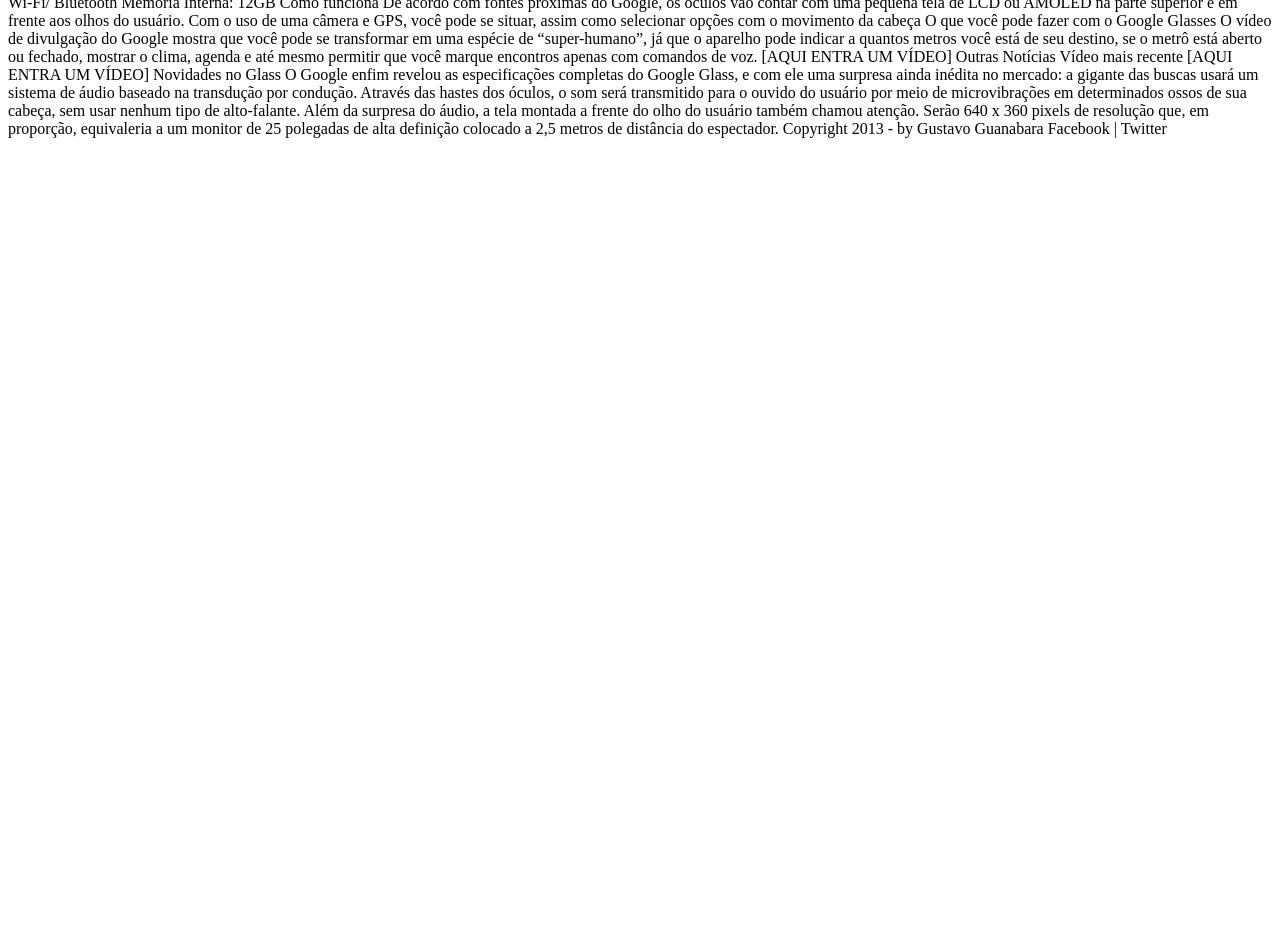
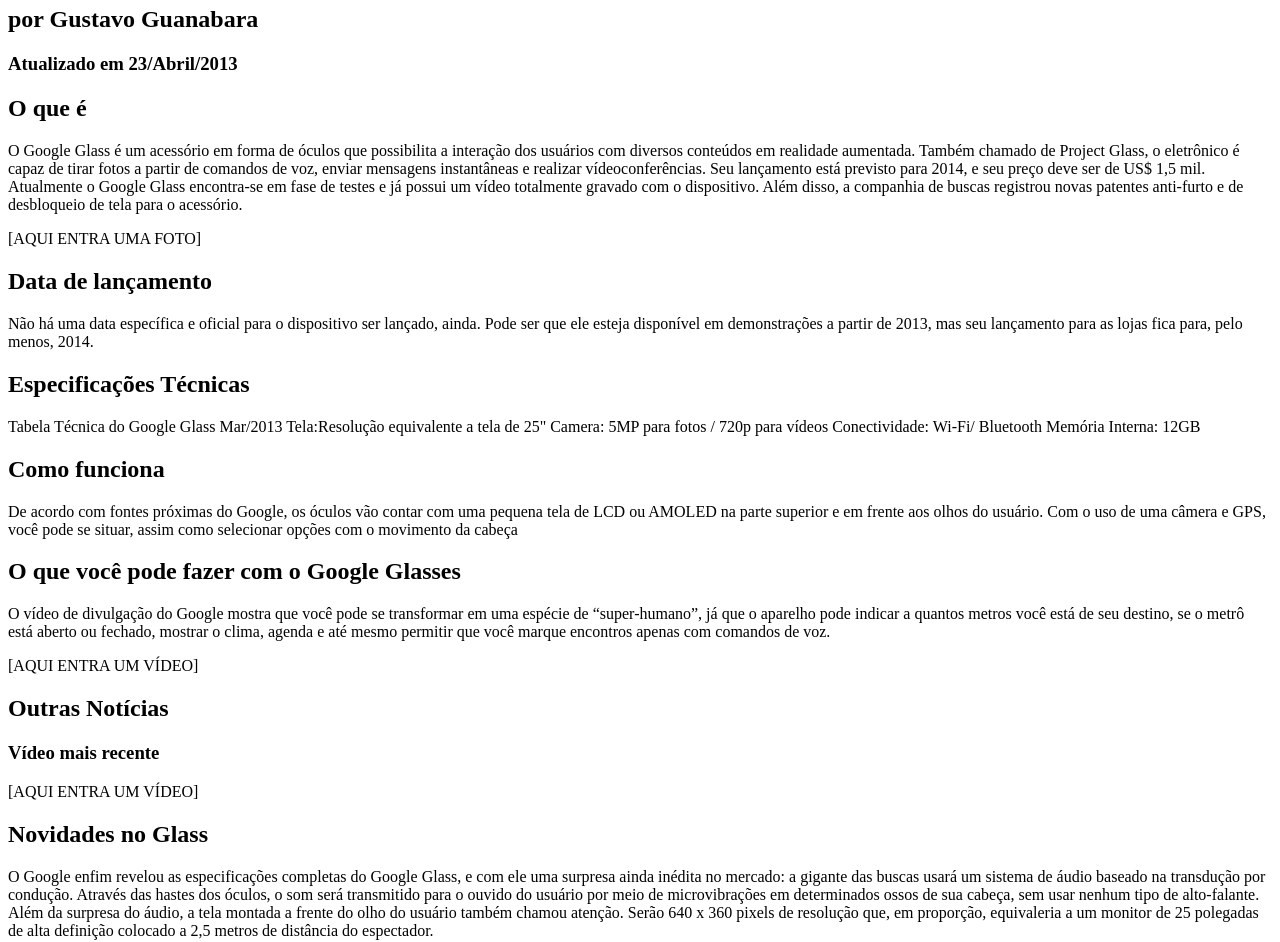
Before and after one commit to HLFer/CursoHTML5, a plain HTML site: page index.html in a window 1280 px wide. Shown: the part 366-1308 px from the top of the page. Before the commit the page ends 800 px from the top, so only its background shows below. Drawn offline with Linux system fonts and the light colour scheme.

Commit message:
Aula 06
Parágrafos, Quebras de linha e Símbolos Especiais

```diff
--- a/index.html
+++ b/index.html
@@ -32,46 +32,78 @@
 
             </header>
 
-            Tecnologia > Inovações
-            Saiba tudo sobre o Google Glass
-            por Gustavo Guanabara
-            Atualizado em 23/Abril/2013
+            <hgroup>
+            	<h3>Tecnologia > &nbsp;Inovações</h3>
+            	<h1>Saiba tudo sobre o Google Glass</h1>
+            	<h2>por Gustavo Guanabara</h2>
+            	<h3>Atualizado em 23/Abril/2013</h3>
+        	</hgroup>
 
-            O que é
-            O Google Glass é um acessório em forma de óculos que possibilita a interação dos usuários com diversos conteúdos em realidade aumentada. Também chamado de Project Glass, o eletrônico é capaz de tirar fotos a partir de comandos de voz, enviar mensagens instantâneas e realizar vídeoconferências. Seu lançamento está previsto para 2014, e seu preço deve ser de US$ 1,5 mil. Atualmente o Google Glass encontra-se em fase de testes e já possui um vídeo totalmente gravado com o dispositivo. Além disso, a companhia de buscas registrou novas patentes anti-furto e de desbloqueio de tela para o acessório.
+            <!--
+
+            Alguns símbolos especiais em HTML:
+
+            &lt;
+			&gt;
+			&le;
+			&ge;
+			&pound;
+			&yen;
+			&euro;
+			&copy;
+			&trade;
+			&reg;
+
+			&permil;
+			&infin;
+			&times;
+			&oplus;
+			&radic;
+			&ne;
+
+            &delta;
+            &Delta;
+			&Lambda;
+			&omega;
+			&phi;
+
+            -->
+
+            <h2>O que é</h2>
+            <p>O Google Glass é um acessório em forma de óculos que possibilita a interação dos usuários com diversos conteúdos em realidade aumentada. Também chamado de Project Glass, o eletrônico é capaz de tirar fotos a partir de comandos de voz, enviar mensagens instantâneas e realizar vídeoconferências. Seu lançamento está previsto para 2014, e seu preço deve ser de US$ 1,5 mil. Atualmente o Google Glass encontra-<wbr/>se em fase de testes e já possui um vídeo totalmente gravado com o dispositivo. Além disso, a companhia de buscas registrou novas patentes anti-<wbr/>furto e de desbloqueio de tela para o acessório.</p>
 
             [AQUI ENTRA UMA FOTO]
 
-            Data de lançamento
-            Não há uma data específica e oficial para o dispositivo ser lançado, ainda. Pode ser que ele esteja disponível em demonstrações a partir de 2013, mas seu lançamento para as lojas fica para, pelo menos, 2014.
+            <h2>Data de lançamento</h2>
+            <p>Não há uma data específica e oficial para o dispositivo ser lançado, ainda. Pode ser que ele esteja disponível em demonstrações a partir de 2013, mas seu lançamento para as lojas fica para, pelo menos, 2014.</p>
 
-            Especificações Técnicas
-            Tabela Técnica do Google Glass Mar/2013
+            <h2>Especificações Técnicas</h2>
+            <p>Tabela Técnica do Google Glass Mar/2013
 
             Tela:Resolução equivalente a tela de 25"
             Camera: 5MP para fotos / 720p para vídeos
-            Conectividade: Wi-Fi/ Bluetooth
-            Memória Interna: 12GB
+            Conectividade: Wi-<wbr/>Fi/ Bluetooth
+            Memória Interna: 12GB</p>
 
-            Como funciona
-            De acordo com fontes próximas do Google, os óculos vão contar com uma pequena tela de LCD ou AMOLED na parte superior e em frente aos olhos do usuário. Com o uso de uma câmera e GPS, você pode se situar, assim como selecionar opções com o movimento da cabeça
+            <h2>Como funciona</h2>
+            <p>De acordo com fontes próximas do Google, os óculos vão contar com uma pequena tela de LCD ou AMOLED na parte superior e em frente aos olhos do usuário. Com o uso de uma câmera e GPS, você pode se situar, assim como selecionar opções com o movimento da cabeça</p>
 
-            O que você pode fazer com o Google Glasses
-            O vídeo de divulgação do Google mostra que você pode se transformar em uma espécie de “super-humano”, já que o aparelho pode indicar a quantos metros você está de seu destino, se o metrô está aberto ou fechado, mostrar o clima, agenda e até mesmo permitir que você marque encontros apenas com comandos de voz.
+            <h2>O que você pode fazer com o Google Glasses</h2>
+            <p>O vídeo de divulgação do Google mostra que você pode se transformar em uma espécie de “super-<wbr/>humano”, já que o aparelho pode indicar a quantos metros você está de seu destino, se o metrô está aberto ou fechado, mostrar o clima, agenda e até mesmo permitir que você marque encontros apenas com comandos de voz.</p>
 
             [AQUI ENTRA UM VÍDEO]
 
-            Outras Notícias
-            Vídeo mais recente
+            <h2>Outras Notícias</h2>
+            <h3>Vídeo mais recente</h3>
 
             [AQUI ENTRA UM VÍDEO]
 
-            Novidades no Glass
-            O Google enfim revelou as especificações completas do Google Glass, e com ele uma surpresa ainda inédita no mercado: a gigante das buscas usará um sistema de áudio baseado na transdução por condução. Através das hastes dos óculos, o som será transmitido para o ouvido do usuário por meio de microvibrações em determinados ossos de sua cabeça, sem usar nenhum tipo de alto-falante.
+            <h2>Novidades no Glass</h2>
+            <p>O Google enfim revelou as especificações completas do Google Glass, e com ele uma surpresa ainda inédita no mercado: a gigante das buscas usará um sistema de áudio baseado na transdução por condução. Através das hastes dos óculos, o som será transmitido para o ouvido do usuário por meio de microvibrações em determinados ossos de sua cabeça, sem usar nenhum tipo de alto-falante.
 
-            Além da surpresa do áudio, a tela montada a frente do olho do usuário também chamou atenção. Serão 640 x 360 pixels de resolução que, em proporção, equivaleria a um monitor de 25 polegadas de alta definição colocado a 2,5 metros de distância do espectador.
+            Além da surpresa do áudio, a tela montada a frente do olho do usuário também chamou atenção. Serão 640 x 360 pixels de resolução que, em proporção, equivaleria a um monitor de 25 polegadas de alta definição colocado a 2,5 metros de distância do espectador.</p>
 
-            Copyright 2013 - by Gustavo Guanabara
+            Copyright&copy; 2013 - by Gustavo Guanabara
             Facebook | Twitter
         </div>
     </body>
```
